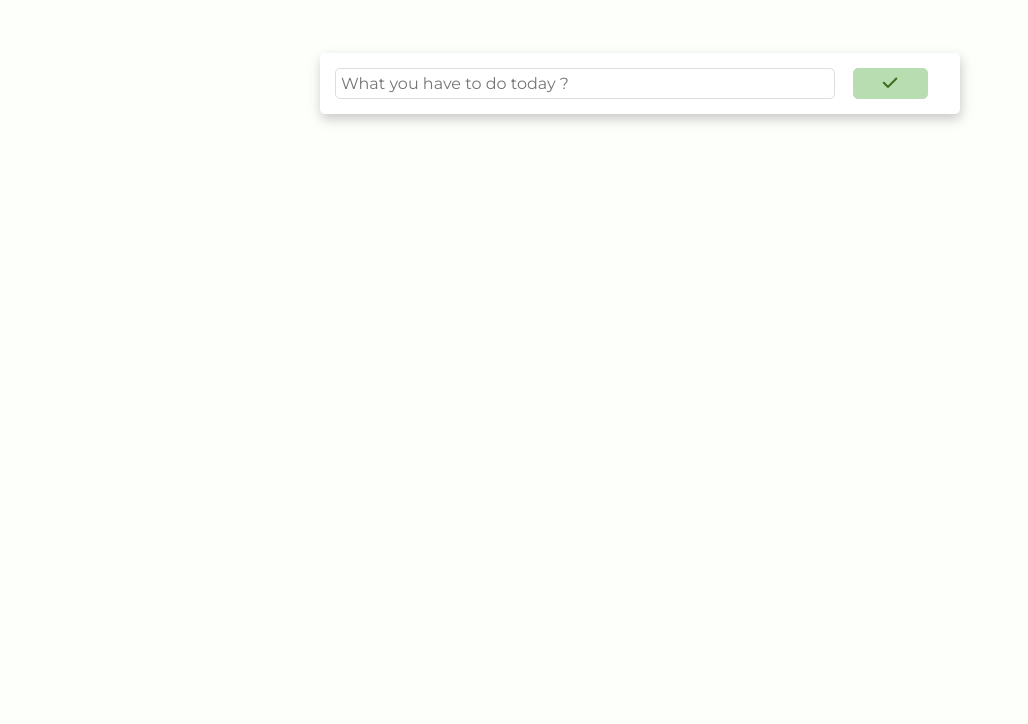
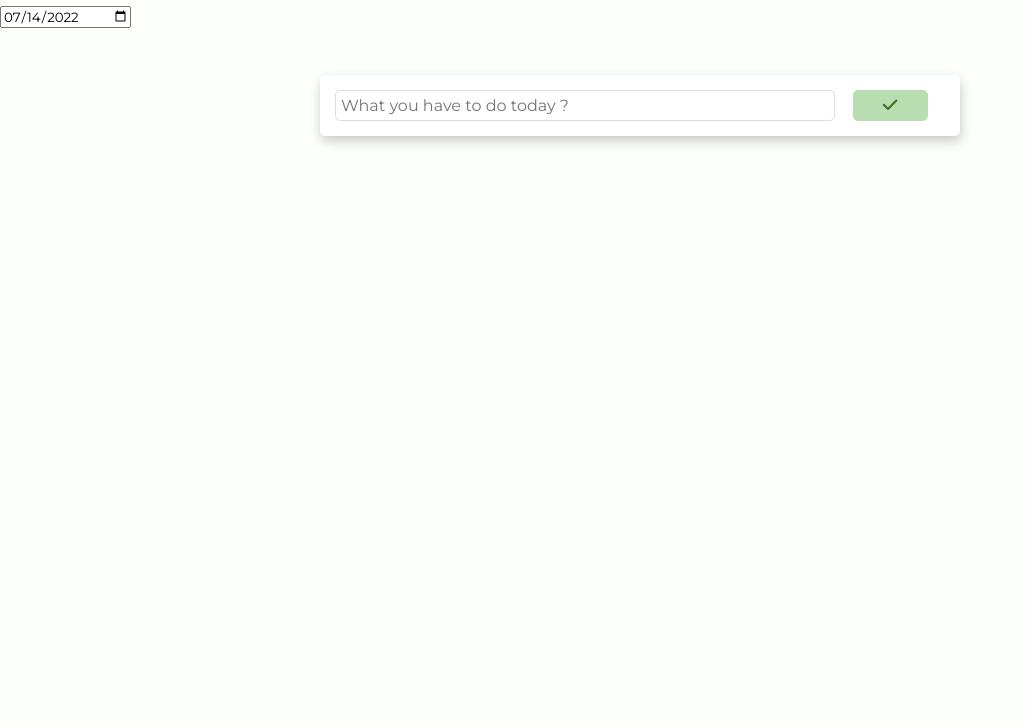
Before and after one commit to MyLearningJouney/Javascript-Basics, a plain HTML site: page todo-list-MVC/index.html in a window 1280 px wide. Shown: the part 76-800 px from the top of the page, without its empty margins (0-1028 px from the left). Drawn offline with Linux system fonts and the light colour scheme.

```diff
--- a/todo-list-MVC/index.html
+++ b/todo-list-MVC/index.html
@@ -18,6 +18,11 @@
       <h1>To-Do List with Model-View-Controller</h1>
     </header>
     <section>
+      <div class="date-picker">
+        <input type="date" name="date-list" id="date-list" value="" />
+      </div>
+    </section>
+    <section>
       <div id="todolistView">
         <ul id="todolist"></ul>
       </div>
@@ -29,6 +34,7 @@
               name="insert-list"
               id="insert-list"
               placeholder="What you have to do today ?"
+              required
             />
             <button class="addBtn" type="submit">
               <i class="fa-solid fa-check fa-lg addBtnIcon"></i>
--- a/todo-list-MVC/js/app/controllers/ActivityController.js
+++ b/todo-list-MVC/js/app/controllers/ActivityController.js
@@ -9,6 +9,9 @@
         this.activityView = new ActivityView(document.querySelector('#todolist'));
         this.#activitiesList = new ActivityList(this.activityView);
         this.addBtn = this.btnListner(document.querySelector('button'))
+        this.currentDate = this.getCurrentDate(new Date(Date.now()), document.querySelector("#date-list"))
+        //console.log(this.currentDate)
+        //console.log(document.querySelector("#date-list").value)
 
 
     }
@@ -39,4 +42,10 @@
         addBtn.classList.remove("fa-lg")
         )
     }
+
+    getCurrentDate(date,input){
+        date = new DateHelper().datePicker(date)
+        input.value = date
+        return date
+    }
 }
--- a/todo-list-MVC/js/app/helper/DateHelper.js
+++ b/todo-list-MVC/js/app/helper/DateHelper.js
@@ -9,4 +9,9 @@
           ${date.getHours()}: ${date.getMinutes()}`
     }
 
+    datePicker(date){
+        return date.getFullYear().toString() + '-' + (date.getMonth() + 1).toString().padStart(2, 0) +
+        '-' + date.getDate().toString().padStart(2, 0);
+    }
+
 }
--- a/todo-list-MVC/js/app/views/ActivityView.js
+++ b/todo-list-MVC/js/app/views/ActivityView.js
@@ -13,7 +13,6 @@
         let li = document.createElement('li')
         li.classList.add('listItem')
         li.classList.add(`${arrayOfActivities.slice(-1).map((n) => n.id)}`)
-        console.log(arrayOfActivities)
         li.innerHTML = this.applyTemplate(arrayOfActivities.slice(-1))
         this.#list.append(li)
         setTimeout(function() {
```
Lines whose indentation alone changed are shown as unchanged.
